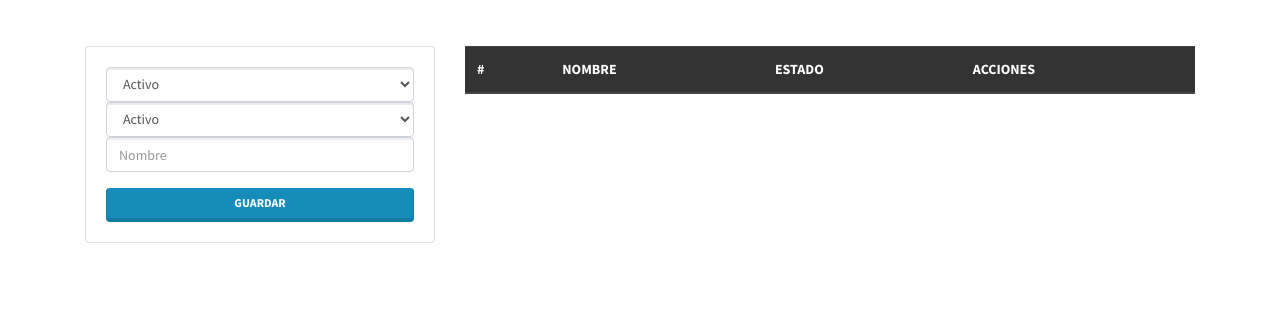
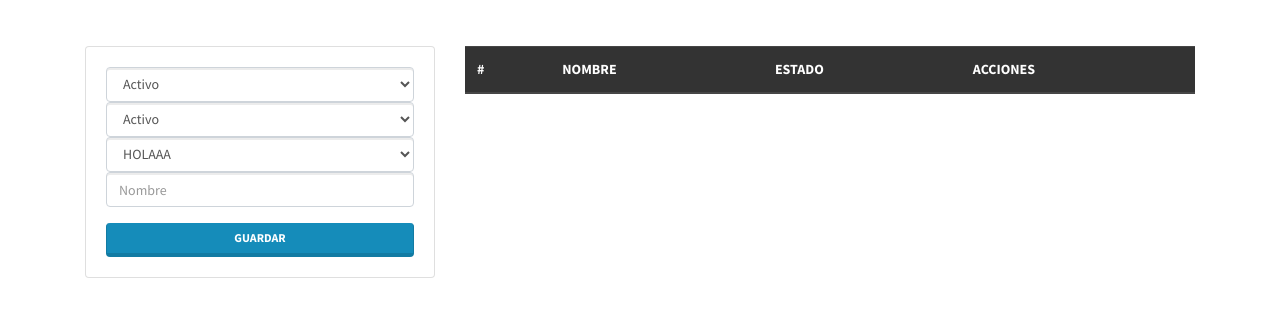
Before and after one commit to alexanderfelix00/holaaa, a plain HTML site: page web/index.html in a window 1280 px wide. Shown: the part 59-376 px from the top of the page. Drawn offline with nearby package versions, Linux system fonts and the light colour scheme; no server answers.

Commit message:
MODIFICADO

```diff
--- a/web/index.html
+++ b/web/index.html
@@ -26,6 +26,12 @@
                                   <select class="form-control" id="estado">
                                     <option value="Activo">Activo</option>
                                     <option value="Inactivo">Inactivo</option>
+                                </select>
+
+
+                                  <select class="form-control" id="estado">
+                                    <option value="Activo">HOLAAA</option>
+                                    <option value="Inactivo">MUNDOOOO</option>
                                 </select>
                                 <div class="form-group">
                                     <input type="text" id="nombre" class="form-control" placeholder="Nombre">
```
